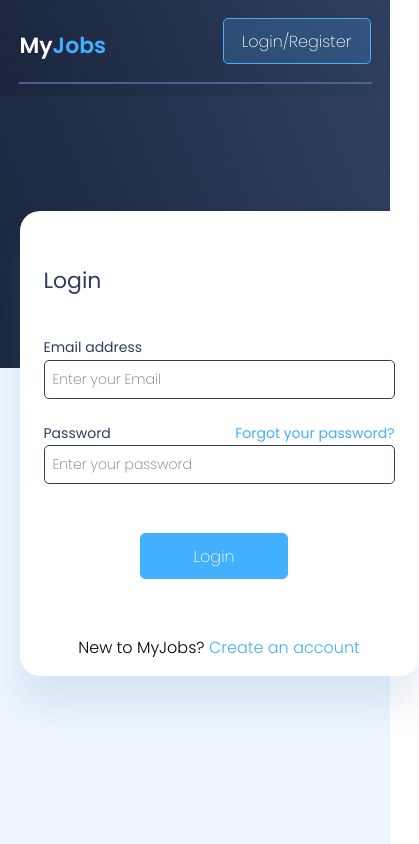
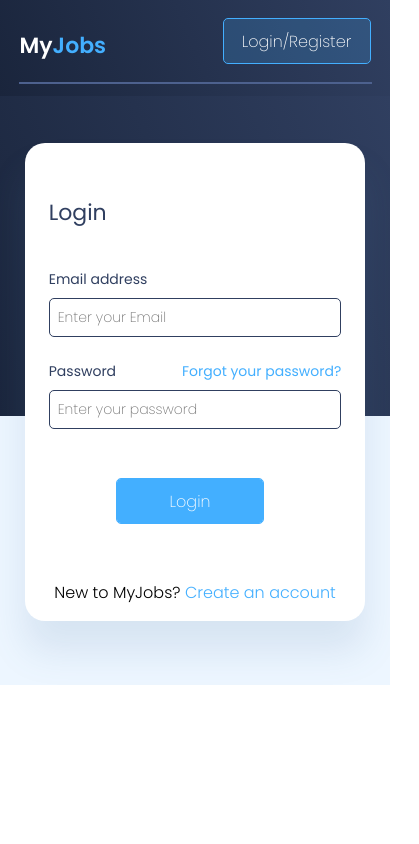
Before and after one commit to rishank-kesarwani/myjobs, a React (Create React App) app: page /login in a window 390 px wide. Shown: the top 844 px of the page, 419 px wide, since content can reach past the window. Built offline with nearby package versions, Linux system fonts and the light colour scheme.

Commit message:
UI updated due to distortion after deployment in vercel

```diff
--- a/src/css/common.scss
+++ b/src/css/common.scss
@@ -1,25 +1,26 @@
 .parentContainer {
     .formContainer {
         width: 100%;
-        height: 17rem;
+        height: 18rem;
         position: relative;
+        z-index: 0;
         background: transparent linear-gradient(248deg,#303f60 0%, #1A253C 100%) 0% 0% no-repeat padding-box;
     }
     .uiContainer{
         background: #EDF6FF;
-        height: 100vh;
+        height: auto;
+        padding-bottom: 4rem;
         form {
             width: 40%;
-            margin: 0 auto;
+            margin: -17% auto 0;
             padding: 1.5rem 1.5rem 0;
             background: #fff;
             display: flex;
             flex-direction: column;
             box-shadow: 0px 30px 36px #557DA526;
             border-radius: 20px;
-            position: absolute;
-            left: 29%;
-            top: 25%;
+            position: relative;
+            z-index: 1;
             .icon_label {
                 margin-bottom: 1rem;
             }
@@ -28,7 +29,9 @@
                 margin-bottom: 1.5rem;
                 .icons {
                     margin-top: 0;
-                    display: inline-block;
+                    display: flex;
+                    padding-top: 10px;
+                    justify-content: center;
                     margin-right: 1rem;
                     color: #43afff;
                     border: 1px solid #303f60;
@@ -38,7 +41,7 @@
                         color: #303f60;
                         font-size: 15px;
                     }
-                    .active {
+                    .-active {
                         background: #43afff 0% 0% no-repeat padding-box;
                         border: 1px solid #43afff;
                         color: #fff;
@@ -79,7 +82,7 @@
                 font-size: 14px;
                 font-family: 'Poppins', sans-serif;
                 font-weight: 400;
-                margin-bottom: 0.1rem;
+                margin-bottom: 0.5rem;
             }
             .validation
             {
@@ -158,11 +161,9 @@
 @media(min-width: 768px) and (max-width: 1024px)
 {
     .parentContainer {
-        height: 65vh;
         .uiContainer {
             form {
                 width: 60%;
-                left: 19%;
             }
         }
     }
@@ -170,11 +171,13 @@
 @media(max-width: 767px)
 {
     .parentContainer {
-        height: 50vh;
+        .formContainer {
+            height: 20rem;
+        }
         .uiContainer {
             form {
-                width: 90%;
-                left: 5%;
+                width: 75%;
+                margin-top: -70%;
                 .passWordContainer {
                     .create_password {
                         margin-right: 0.5rem;
--- a/src/css/homePage.scss
+++ b/src/css/homePage.scss
@@ -212,10 +212,13 @@
         .dataContainer {
             .jobsContainer {
                 width: 90%;
+                h4 {
+                    margin-top: 4rem;
+                }
                 .jobs {
                     flex-direction: column;
                     .jobs-data {
-                        width: 100%;
+                        width: 90%;
                         margin-right: 0rem;
                         margin-bottom: 1.5rem;
                     }
--- a/src/css/jobs.scss
+++ b/src/css/jobs.scss
@@ -3,8 +3,10 @@
         width: 100%;
         background: transparent linear-gradient(248deg,#303f60 0%, #1A253C 100%) 0% 0% no-repeat padding-box;
         height: 12rem;
+        position: relative;
+        z-index: 0;
         .jobsHeading {
-            width: 75%;
+            width: 80%;
             margin: 0 auto;
             h3 {
                 font-size: 22px;
@@ -18,16 +20,15 @@
     }
     .jobContainer {
         background: #EDF6FF;
-        height: 210vh;
-        position: relative;
+        height: auto;
         .allJobContainer {
             width: 80%;
             display: flex;
-            position: absolute;
-            top: -4%;
-            left: 12%;
+            margin: -50px auto 0;
             flex-wrap: wrap;
             word-wrap: break-word;
+            position: relative;
+            z-index: 1;
             .allJobs {
                 background: #fff;
                 display: flex;
@@ -137,11 +138,8 @@
             }
         }
         .jobContainer {
-            height: 190vh;
             .allJobContainer {
-                top: 22%;
                 width: 85%;
-                left: 10.5%;
                 .allJobs {
                     width: 40%;
                 }
@@ -150,6 +148,9 @@
                 width: 75%;
             }
         }
+    }
+    .css-1tdi34i-MuiPagination-root {
+        width: 30% !important;
     }
 }
 @media(max-width: 767px)
@@ -161,9 +162,7 @@
             }
         }
         .jobContainer {
-            height: 640vh;
             .allJobContainer {
-                top: 36%;
                 left: 5%;
                 width: 100%;
                 flex-direction: column;
@@ -184,4 +183,7 @@
             }
         }
     }
+    .css-1tdi34i-MuiPagination-root {
+        width: 50% !important;
+    }
 }
--- a/src/pages/Jobs.js
+++ b/src/pages/Jobs.js
@@ -19,9 +19,10 @@ const Jobs = () => {
   const handleClose = () => setOpen(false);
   const style = {
     pagination: {
-      position: "absolute",
-      bottom: "-4%",
-      left: "40%",
+      width: "13%",
+      margin: "0 auto",
+      padding: "1rem 0 2rem",
+      background: "#EDF6FF",
     },
     emptyJobs: {
       backgroundColor: "#dedede",
@@ -61,23 +62,24 @@ const Jobs = () => {
       backgroundColor: "#dedede",
       display: "flex",
       flexWrap: "wrap",
-      margin: "0 auto",
+      margin: "auto 12px",
       justifyContent: "left",
       borderRadius: 5,
       overflowY: "scroll",
       overflowX: "hidden",
-      height: 450,
+      maxHeight: 450,
       "-webkit-overflow-scrolling": "touch",
     },
     allCandidates: {
       background: "#fff",
       display: "flex",
-      margin: "8px auto",
+      margin: "8px 10px",
       width: "40%",
       flexDirection: "column",
       justifyContent: "left",
       padding: 2,
       borderRadius: 2,
+      height: "27.5%",
       border: "1px solid #303F6080",
     },
     candidateContainer: {
@@ -223,8 +225,8 @@ const Jobs = () => {
                 </Link>
               </div>
             )}
-            <Pagination sx={style.pagination} count={pageCount} page={currentPage} onChange={getJobs} />
           </div>
+          <Pagination sx={style.pagination} count={pageCount} page={currentPage} onChange={getJobs} />
         </div>
       </div>
       <div className="modalContainer">
--- a/src/pages/SignUp.js
+++ b/src/pages/SignUp.js
@@ -59,7 +59,7 @@ const SignUp = ({history}) => {
           <div className="userType">
             <button
               onClick={handleActive}
-              className={`icons${active ? "-active" : ""}`}
+              className={`icons${active ? " active" : ""}`}
               type='button'
             >
               <PersonSearchIcon />
@@ -67,7 +67,7 @@ const SignUp = ({history}) => {
             </button>
             <button
               onClick={handleActive}
-              className={`icons${!active ? "-active" : ""}`}
+              className={`icons${!active ? " active" : ""}`}
               type='button'
             >
               <PersonOutlineIcon />
```
